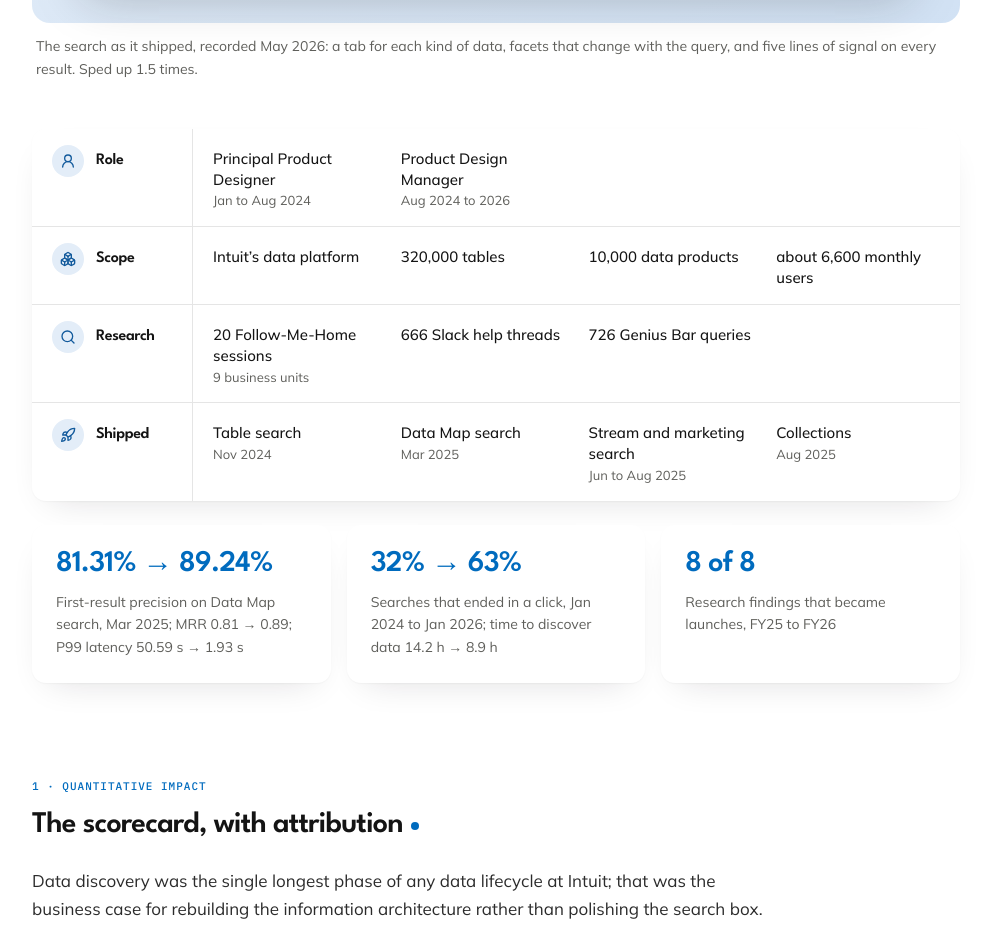
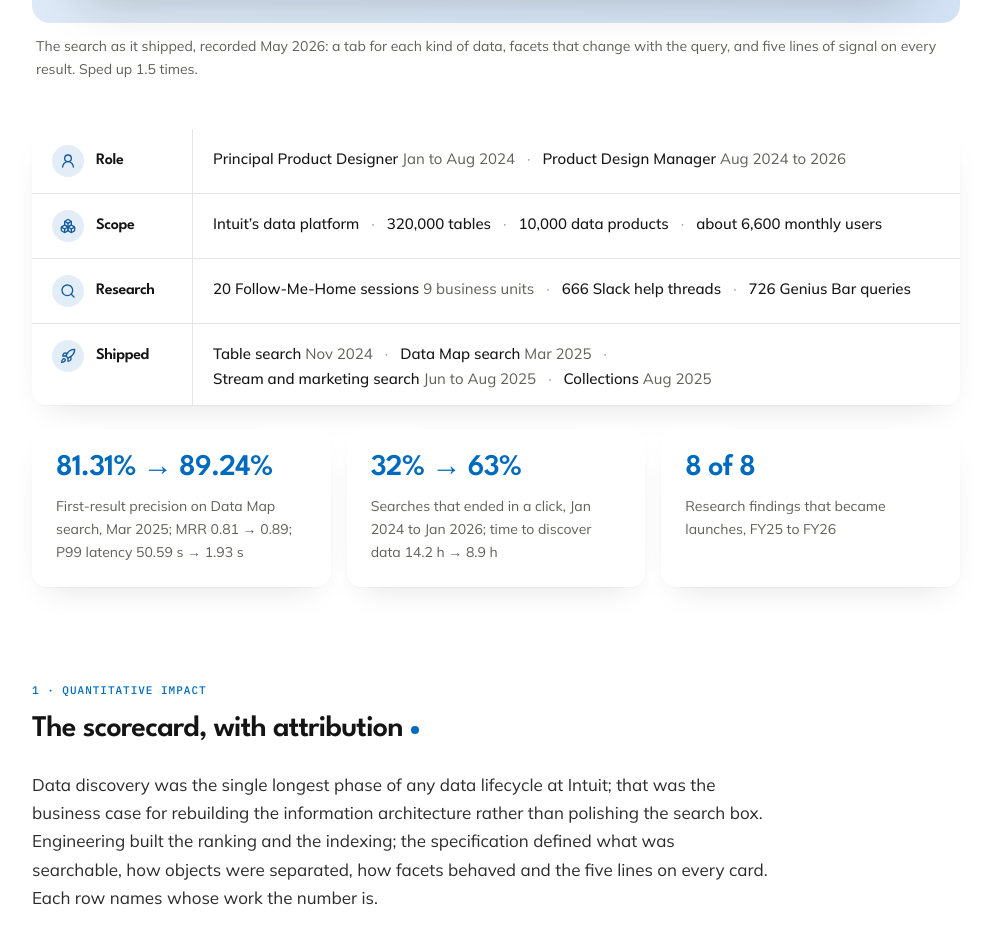
Before and after one commit to kbhawalk24/kbhawalk24.github.io, a Next.js app: page /work/search-2 in a window 1280 px wide. Shown: the part 980-1906 px from the top of the page, without its empty margins (24-1015 px from the left). Built offline with nearby package versions, Linux system fonts and the light colour scheme.

Commit message:
Facts table: facts run horizontally across each row again, separated by dots, dates inline in muted type, labels top-aligned
Co-Authored-By: Claude Fable 5.1 <noreply@anthropic.com>

```diff
--- a/components/short-page.tsx
+++ b/components/short-page.tsx
@@ -605,12 +605,13 @@ function Facts({ facts, tint }: { facts: PageFact[]; tint: string }) {
               <span className="font-heading text-base font-semibold leading-8 tracking-tight text-foreground">{f.label}</span>
             </dt>
             {f.lines ? (
-              <dd className="grid gap-x-6 gap-y-3 px-5 pb-4 pt-2 sm:grid-cols-2 sm:border-l sm:border-border sm:py-4 lg:grid-cols-4">
-                {f.lines.map((line) => (
-                  <div key={line.text + (line.note ?? '')} className="min-w-0 sm:pt-1">
-                    <p className="font-sans text-[15px] font-medium leading-snug text-foreground">{line.text}</p>
-                    {line.note && <p className="mt-0.5 font-sans text-[13px] leading-snug text-muted-foreground">{line.note}</p>}
-                  </div>
+              <dd className="flex flex-col gap-y-1.5 px-5 pb-4 pt-2 sm:flex-row sm:flex-wrap sm:items-baseline sm:gap-y-1 sm:border-l sm:border-border sm:py-4 sm:pt-5">
+                {f.lines.map((line, li) => (
+                  <span key={line.text + (line.note ?? '')} className="font-sans text-[15px] leading-snug text-foreground">
+                    <span className="font-medium">{line.text}</span>
+                    {line.note && <span className="text-muted-foreground"> {line.note}</span>}
+                    {li < f.lines!.length - 1 && <span className="mx-3 hidden text-muted-foreground/60 sm:inline" aria-hidden>·</span>}
+                  </span>
                 ))}
               </dd>
             ) : (
```
